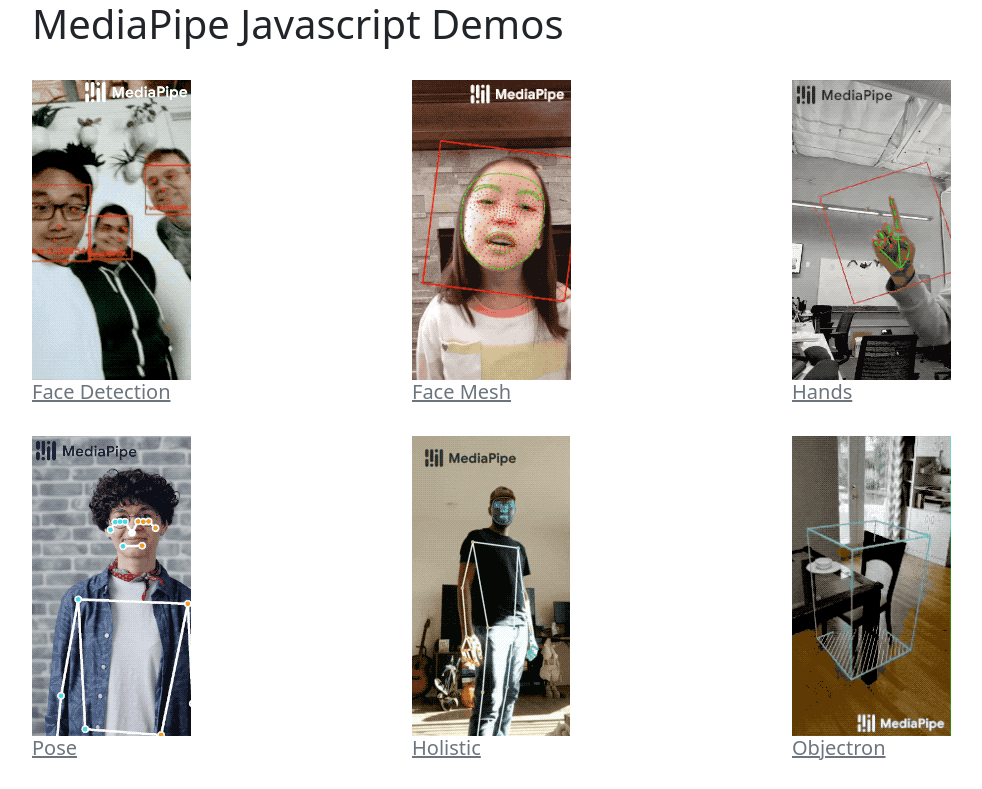
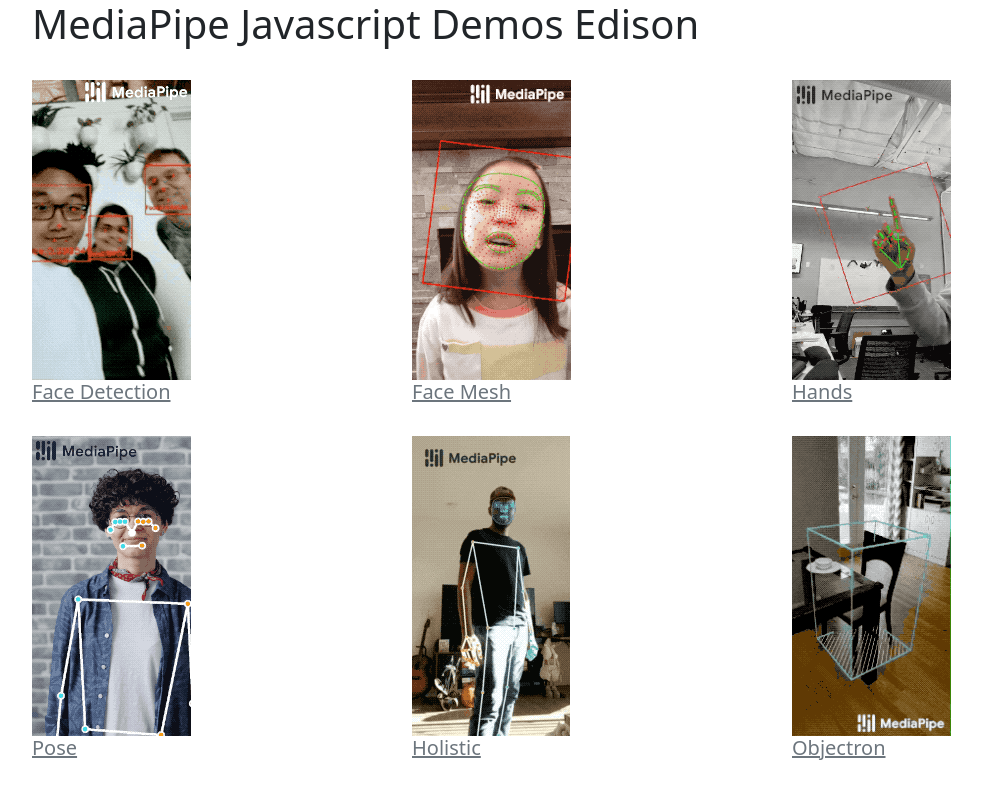
Before and after one commit to edison55555/Vectores.github.io, a plain HTML site: page index.html in a window 1280 px wide. Shown: the top 789 px of the page, without its empty margins (50-1032 px from the left). Drawn offline with nearby package versions, Linux system fonts and the light colour scheme.

Commit message:
Update index.html

```diff
--- a/index.html
+++ b/index.html
@@ -9,7 +9,7 @@
 </head>
 <body>
     <div class="container">
-        <h1>MediaPipe Javascript Demos</h1>
+        <h1>MediaPipe Javascript Demos Edison</h1>
         <br/>
 
 
```
